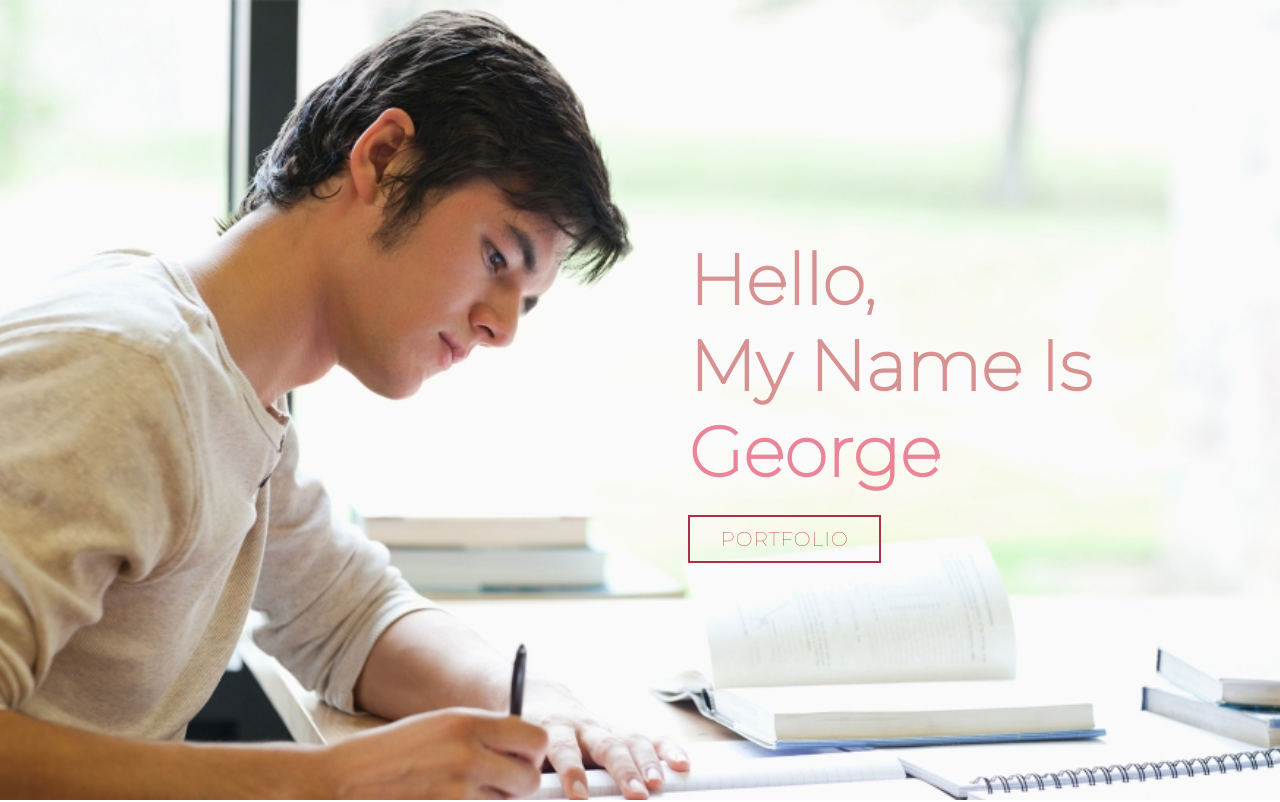
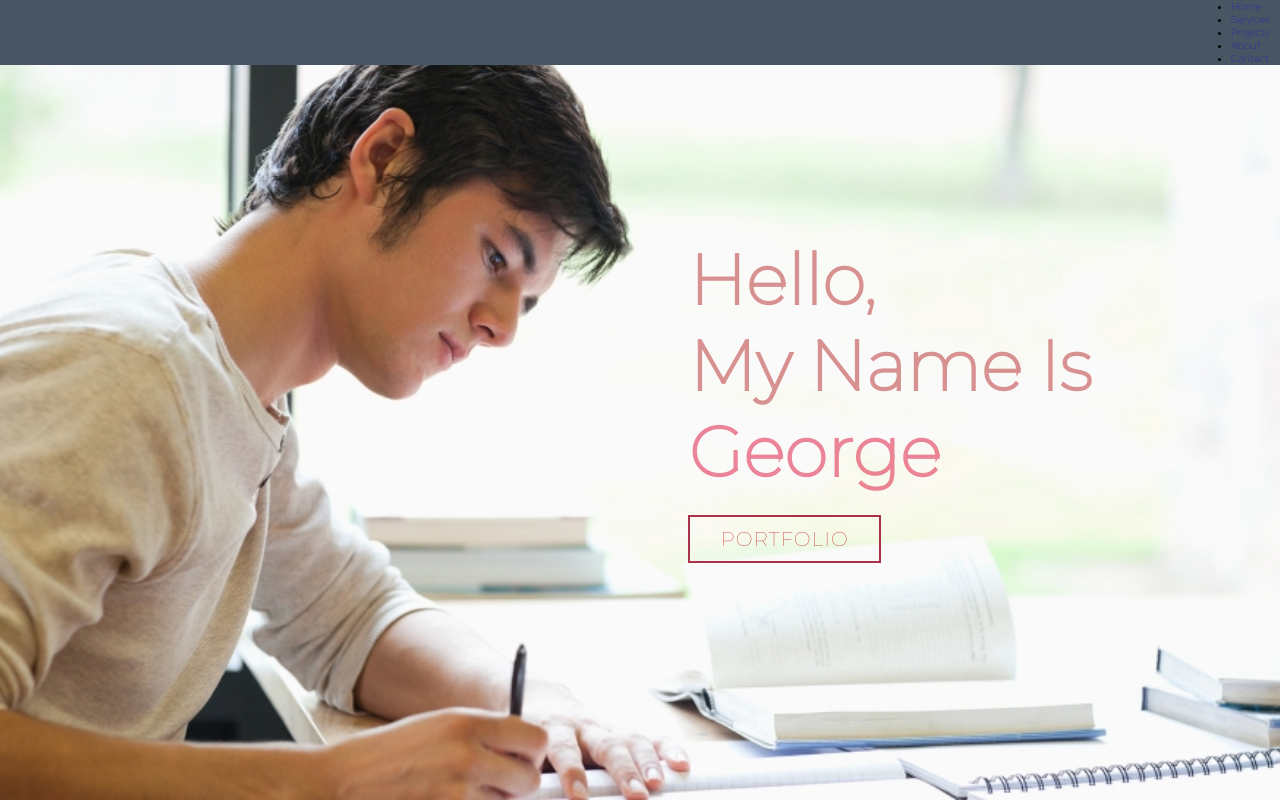
Before and after one commit to Gigi-1234/Final-Project, a plain HTML site: page index.html in a window 1280 px wide. Shown: the top 802 px of the page. Drawn offline with Linux system fonts and the light colour scheme.

Commit message:
End of Final Project

```diff
--- a/css/style.css
+++ b/css/style.css
@@ -34,6 +34,31 @@ p {
     text-transform: uppercase;
     color: white;
 }
+/* Header Section */
+#header{
+    position: fixed;
+    z-index: 1000;
+    left: 0;
+    top: 0;
+    width: 100vw;
+    height: auto;
+}
+#header .header {
+    min-height: 8vh;
+    background-color: #485563;
+}
+#header .nav-bar{
+    display: flex;
+    align-items: center;
+    justify-content: space-between;
+    width: 100%;
+    height: 100%;
+    max-width: 1300px;
+    padding: 0 10px;
+}
+
+
+/* End Header Section */
 /* Hero section */
 #hero{
     background-image: url(../images/george.jpg);
--- a/index.html
+++ b/index.html
@@ -8,6 +8,30 @@
     <title>Final Project</title>
 </head>
 <body>
+    <!-- Header -->
+     <section id="header">
+        <div class="header container">
+            <div class="nav-bar">
+                <div class="brand">
+                    <a href="#hero"></a>
+                </div>
+                <div class="nav-list">
+                    <div class="hamburger"><div class="bar"></div></div>
+                    <ul>
+                        <li><a href="#">Home</a></li>
+                        <li><a href="#">Services</a></li>
+                        <li><a href="#">Projects</a></li>
+                        <li><a href="#">About</a></li>
+                        <li><a href="#">Contact</a></li>
+                    </ul>
+                </div>
+            </div>
+        </div>
+
+     </section>
+    <!-- End Header -->
+
+
     <!-- Hero Section -->
     <section id="hero">
         <div class="hero container">
```
